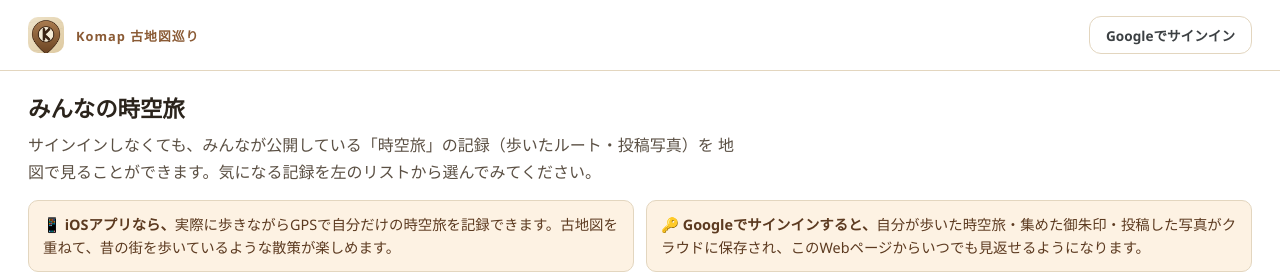
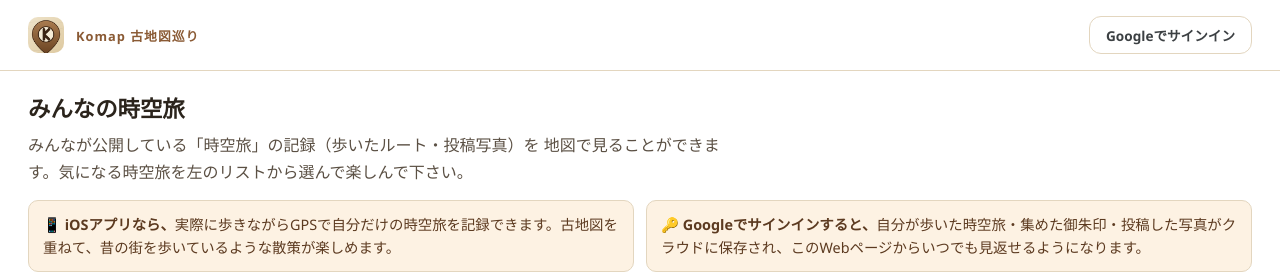
Before and after one commit to ktrips/kmap, a React (Vite) app in the folder web/: page / in a window 1280 px wide. Shown: the top 274 px of the page. Built offline with nearby package versions, Linux system fonts and the light colour scheme; no server answers; the database is empty.

Commit message:
Web版トップの案内文言を修正
Co-Authored-By: Claude Sonnet 5 <noreply@anthropic.com>

```diff
--- a/web/src/components/PublicSharedTripsView.tsx
+++ b/web/src/components/PublicSharedTripsView.tsx
@@ -49,8 +49,8 @@ export function PublicSharedTripsView({
       <div className="public-intro">
         <h1>みんなの時空旅</h1>
         <p>
-          サインインしなくても、みんなが公開している「時空旅」の記録（歩いたルート・投稿写真）を
-          地図で見ることができます。気になる記録を左のリストから選んでみてください。
+          みんなが公開している「時空旅」の記録（歩いたルート・投稿写真）を
+          地図で見ることができます。気になる時空旅を左のリストから選んで楽しんで下さい。
         </p>
         <div className="public-intro-points">
           <p>
```
